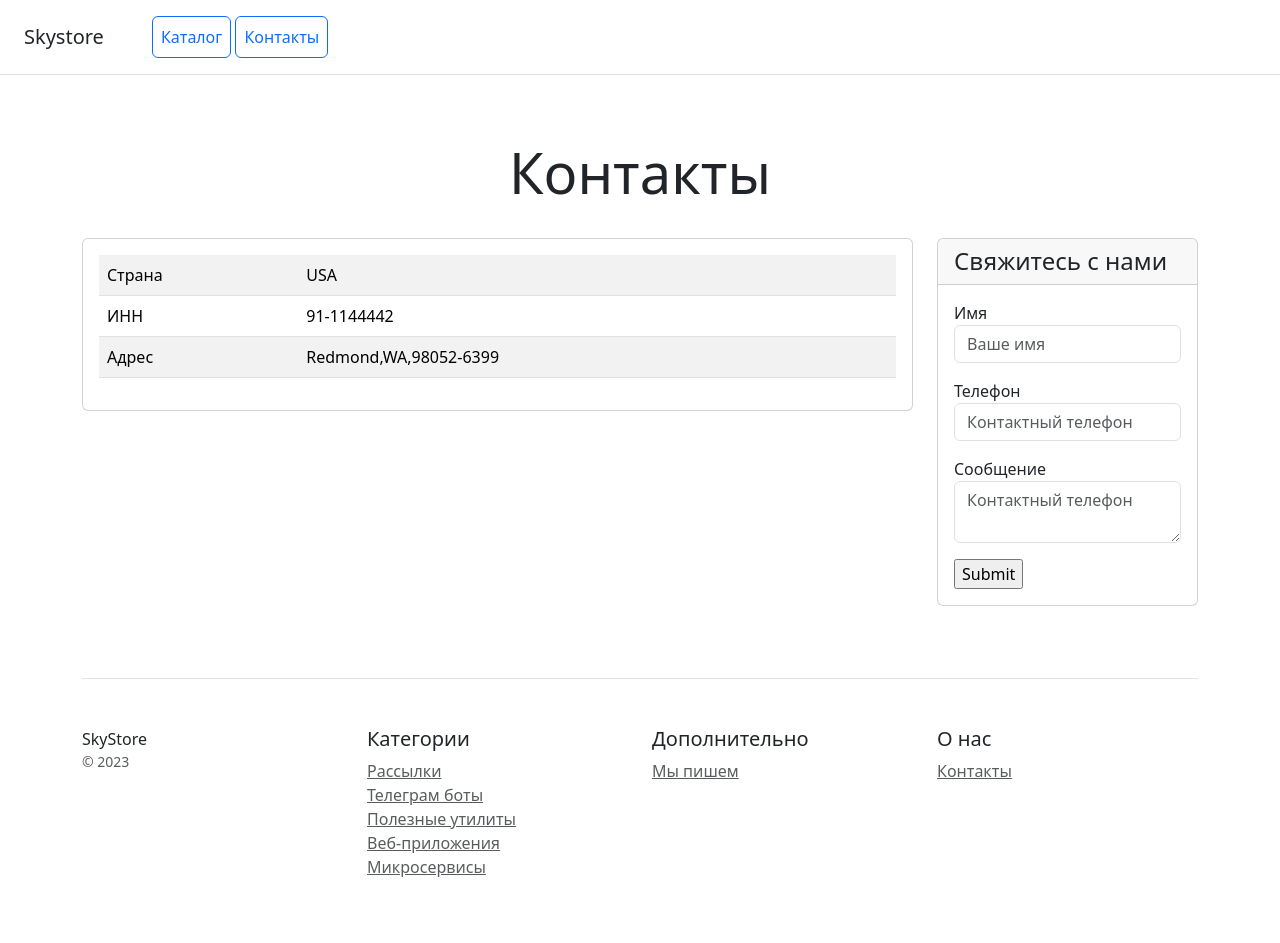
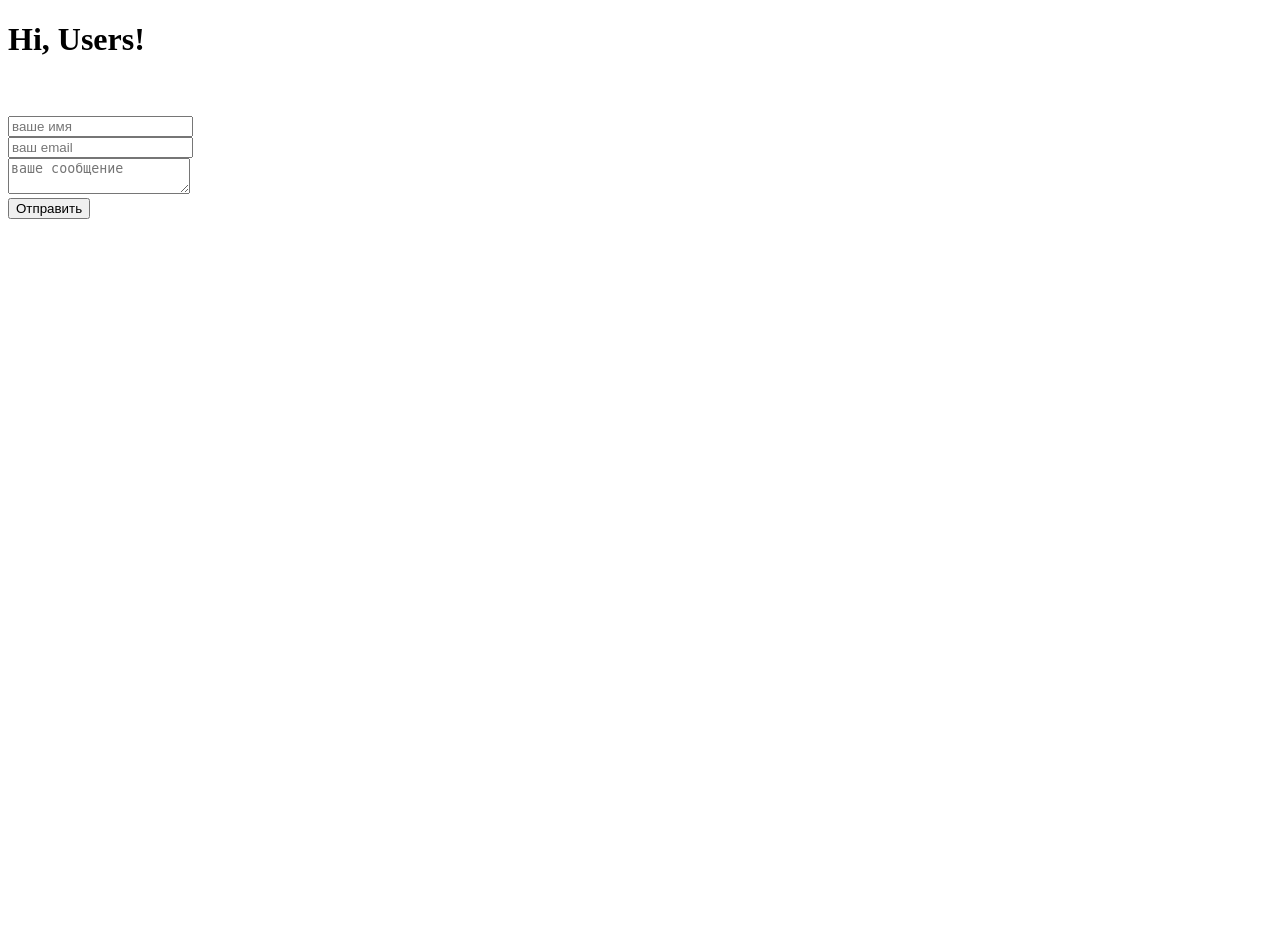
Before and after one commit to RomanKondratiuk/Django_online_store, a Django app: page / in a window 1280 px wide. After the commit the page ends 219 px from the top, so only its background shows below. Run offline with Django 4.2, Linux system fonts and the light colour scheme; some libraries are stand-ins or nearby versions.

Commit message:
Additional task

```diff
--- a/catalog/templates/catalog/contacts.html
+++ b/catalog/templates/catalog/contacts.html
@@ -1,109 +1,18 @@
-<!doctype html>
+<!DOCTYPE html>
 <html lang="en">
 <head>
-    <meta charset="utf-8">
-    <meta name="viewport" content="width=device-width, initial-scale=1">
-    <title>Skystore</title>
-    <link href="/static/css/bootstrap.min.css" rel="stylesheet">
+    <meta charset="UTF-8">
+    <title> </title>
 </head>
 <body>
-<div class="d-flex flex-column flex-md-row align-items-center p-3 px-md-4 mb-3 bg-white border-bottom box-shadow">
-    <h5 class="my-0 mr-md-auto font-weight-normal">Skystore</h5>
-    <nav class="ms-5">
-        <a class="p-2 btn btn-outline-primary" href="/">Каталог</a>
-        <a class="p-2 btn btn-outline-primary" href="/contacts/">Контакты</a>
-    </nav>
-</div>
-
-<div class="pricing-header px-3 py-3 pt-md-5 pb-md-4 mx-auto text-center">
-    <h1 class="display-4">Контакты</h1>
-</div>
-
-<div class="container">
-    <div class="row text-start">
-        <div class="col-lg-9 col-md-6 col-sm-12">
-            <div class="card mb-4 box-shadow">
-                <div class="card-body">
-                    <table class="table table-striped">
-                        <tr>
-                            <td class="w-25">Страна</td>
-                            <td>USA</td>
-                        </tr>
-                        <tr>
-                            <td class="w-25">ИНН</td>
-                            <td>91-1144442</td>
-                        </tr>
-                        <tr>
-                            <td class="w-25">Адрес</td>
-                            <td>Redmond,WA,98052-6399</td>
-                        </tr>
-                    </table>
-                </div>
-            </div>
-        </div>
-        <div class="col-lg-3 col-md-6 col-sm-12">
-            <div class="card mb-4 box-shadow">
-                <div class="card-header">
-                    <h4 class="my-0 font-weight-normal">Свяжитесь с нами</h4>
-                </div>
-                <div class="card-body">
-                    <form method="post" action="" class="form-floating">
-                        {% csrf_token %}
-                        <div class="mb-3">
-                            <label for="name">Имя</label>
-                            <input type="text" name="name" class="form-control" id="name" placeholder="Ваше имя"
-                                   required>
-                        </div>
-                        <div class="mb-3">
-                            <label for="phone">Телефон</label>
-                            <input type="text" name="phone" class="form-control" id="phone"
-                                   placeholder="Контактный телефон" required>
-                        </div>
-                        <div class="mb-3">
-                            <label for="message">Сообщение</label>
-                            <textarea type="text" name="message" class="form-control" id="message"
-                                      placeholder="Контактный телефон" required></textarea>
-                        </div>
-                    </form>
-                    <input type="submit">
-<!--                    <button type="submit" class="btn btn-lg btn-block btn-outline-primary">Отправить</button>-->
-                </div>
-            </div>
-        </div>
-    </div>
-
-    <footer class="pt-4 my-md-5 pt-md-5 border-top">
-        <div class="row">
-            <div class="col-12 col-md">
-                SkyStore
-                <small class="d-block mb-3 text-muted">&copy; 2023</small>
-            </div>
-            <div class="col-6 col-md">
-                <h5>Категории</h5>
-                <ul class="list-unstyled text-small">
-                    <li><a class="text-muted" href="#">Рассылки</a></li>
-                    <li><a class="text-muted" href="#">Телеграм боты</a></li>
-                    <li><a class="text-muted" href="#">Полезные утилиты</a></li>
-                    <li><a class="text-muted" href="#">Веб-приложения</a></li>
-                    <li><a class="text-muted" href="#">Микросервисы</a></li>
-                </ul>
-            </div>
-            <div class="col-6 col-md">
-                <h5>Дополнительно</h5>
-                <ul class="list-unstyled text-small">
-                    <li><a class="text-muted" href="#">Мы пишем</a></li>
-                </ul>
-            </div>
-            <div class="col-6 col-md">
-                <h5>О нас</h5>
-                <ul class="list-unstyled text-small">
-                    <li><a class="text-muted" href="/contacts/">Контакты</a></li>
-                </ul>
-            </div>
-        </div>
-    </footer>
-</div>
-
-<script src="/static/js/bootstrap.bundle.min.js"></script>
+<h1>Hi, Users!</h1>
+<br>
+<form method="post">
+    {% csrf_token %}<br>
+    <input type="text" name="name" placeholder="ваше имя"/><br>
+    <input type="email" name="email" placeholder="ваш email"/><br>
+    <textarea name="message" placeholder="ваше сообщение"></textarea><br>
+    <input type="submit" value="Отправить" />
+</form>
 </body>
 </html>
--- a/catalog/views.py
+++ b/catalog/views.py
@@ -2,6 +2,11 @@ from django.shortcuts import render
 
 
 def contacts(request):
+    if request.method == 'POST':
+        name = request.POST.get('name')
+        email = request.POST.get('email')
+        message = request.POST.get('message')
+        print(f"Имя пользователя: {name} \nEmail пользователя:{email}\nСообщение пользователя: {message}")
     return render(request, 'catalog/contacts.html')
 
 
```
